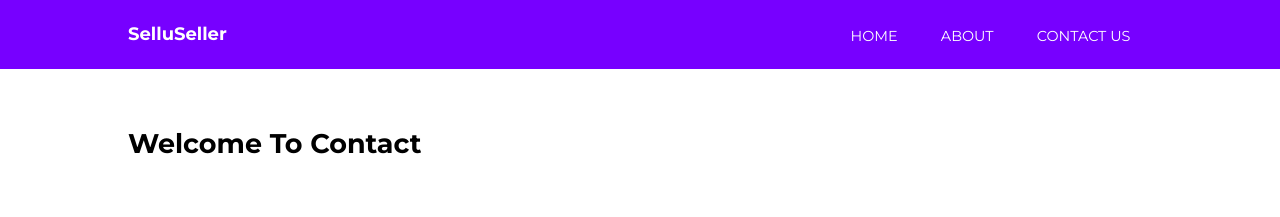
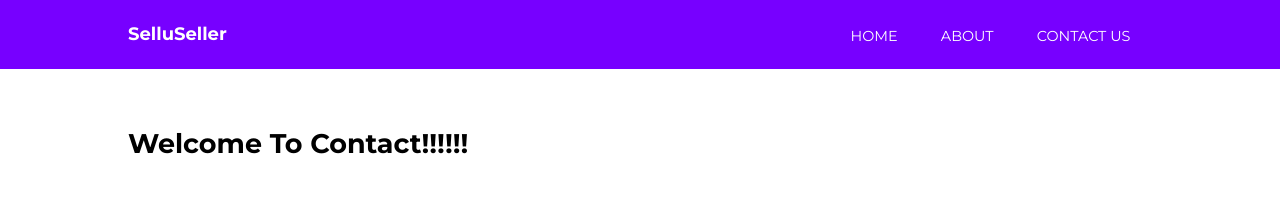
Before and after one commit to Faiyaj313/FirstRepository, an Angular app: page /contact in a window 1280 px wide. Shown: the top 217 px of the page. Built offline with nearby package versions, Linux system fonts and the light colour scheme.

Commit message:
contact changed

```diff
--- a/src/app/contact/contact.component.html
+++ b/src/app/contact/contact.component.html
@@ -1 +1 @@
-<h1>Welcome To Contact</h1>
+<h1>Welcome To Contact!!!!!!</h1>
```
